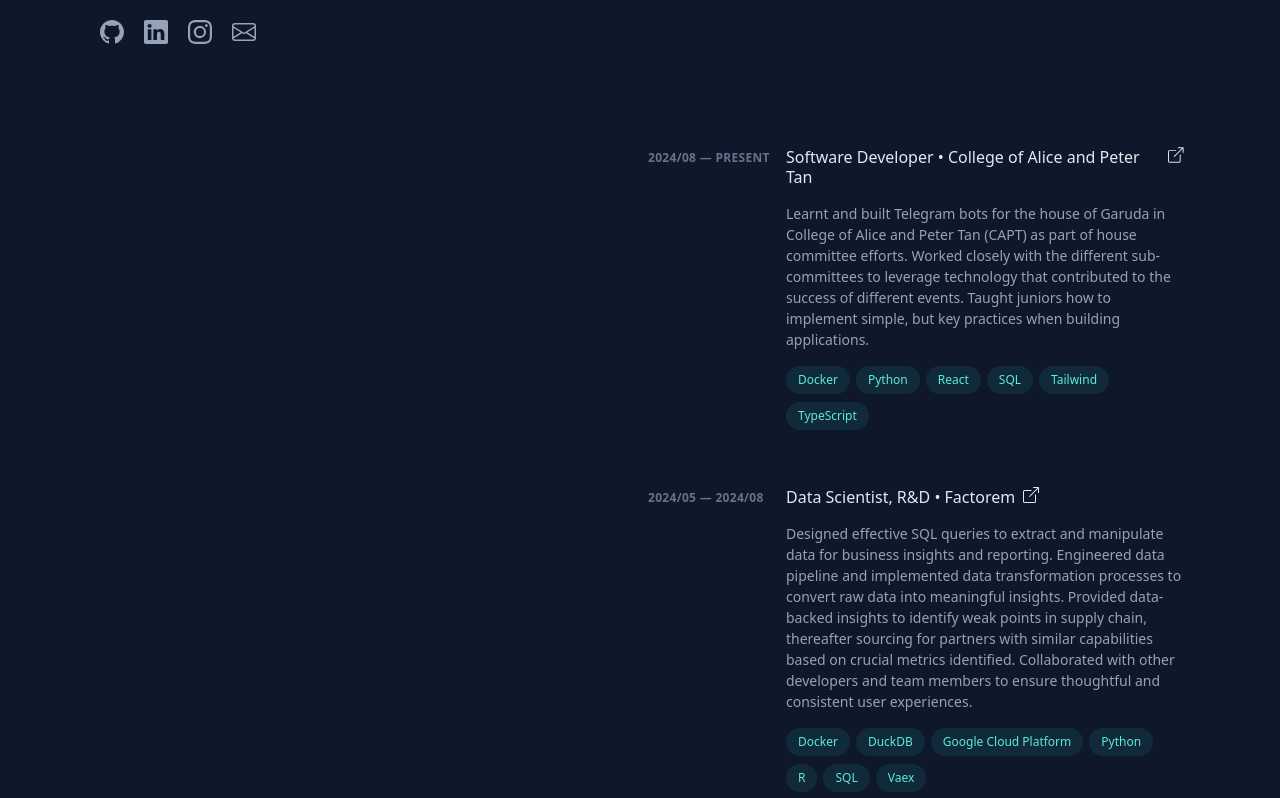
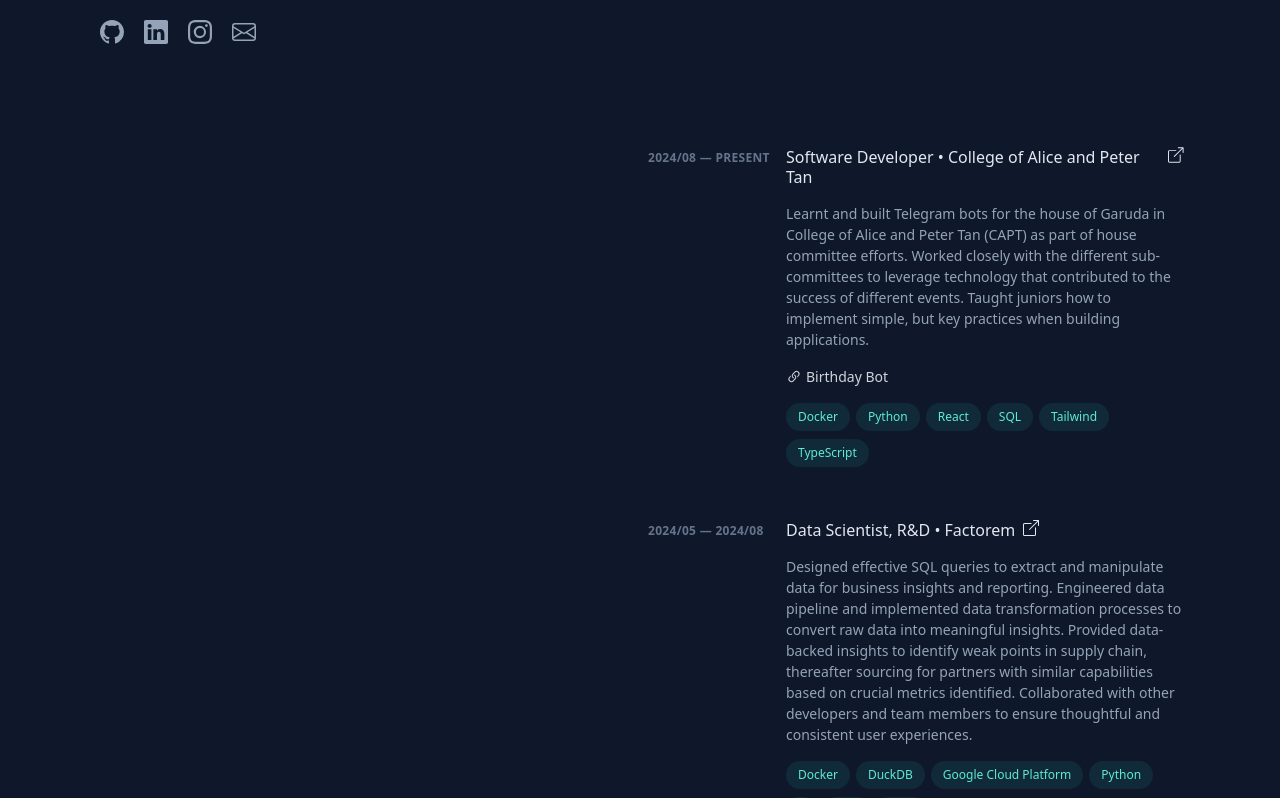
Before and after one commit to brianxlim/portfolio, a React (Vite) app: page / in a window 1280 px wide. Shown: the part 660-1458 px from the top of the page. Built offline with nearby package versions, Linux system fonts and the light colour scheme.

Commit message:
Added hyperlink details for experience card

```diff
--- a/src/assets/experiences.json
+++ b/src/assets/experiences.json
@@ -14,6 +14,12 @@
                 "SQL",
                 "Docker",
                 "TypeScript"
+            ],
+            "details": [
+                {
+                    "label": "Birthday Bot",
+                    "link": "https://github.com/Garuda-Techs/GaruBdayBot"
+                }
             ]
         },
         {
@@ -31,7 +37,8 @@
                 "Vaex",
                 "R",
                 "Google Cloud Platform"
-            ]
+            ],
+            "details": []
         },
         {
             "startYear": "2023/08",
@@ -43,7 +50,8 @@
             "techStack": [
                 "Figma",
                 "Storytelling"
-            ]
+            ],
+            "details": []
         }
     ]
 }
--- a/src/components/ExperienceCard/ExperienceCard.tsx
+++ b/src/components/ExperienceCard/ExperienceCard.tsx
@@ -1,16 +1,10 @@
 import ExperienceProps from "../../types/ExperienceProps";
-import { BoxArrowUpRight } from "react-bootstrap-icons";
+import { BoxArrowUpRight, Link45deg } from "react-bootstrap-icons";
 import TechStack from "./TechStack";
 
 function ExperienceCard(props: ExperienceProps) {
     return (
         <li className="mb-12">
-            <a
-                href={props.url}
-                target="_blank"
-                rel="noreferrer noopener"
-                className="block group relative pb-1 transition-all sm:grid-cols-8 sm:gap-8 md:gap-4 lg:hover:!opacity-100 lg:group-hover/list:opacity-50"
-            >
             <div className="group relative grid pb-1 transition-all sm:grid-cols-8 sm:gap-8 md:gap-4 lg:hover:!opacity-100 lg:group-hover/list:opacity-50">
                 {/* Frosted glass effect */}
                 <div className="absolute -inset-x-4 -inset-y-4 z-0 hidden rounded-md transition motion-reduce:transition-none lg:-inset-x-6 lg:block lg:group-hover:bg-slate-800/50 lg:group-hover:shadow-[inset_0_1px_0_0_rgba(148,163,184,0.1)] lg:group-hover:drop-shadow-lg"></div>
@@ -24,21 +18,40 @@
                 <div className="z-10 sm:col-span-6">
                     <h3 className="font-medium leading-snug text-slate-200">
                         <div>
-                                <div
+                            <a
+                                href={props.url}
+                                target="_blank"
+                                rel="noreferrer noopener"
                                 className="inline-flex mb-4 items-baseline font-medium leading-tight text-slate-200 group-hover:text-teal-300 focus-visible:text-teal-300 group/link text-base"
                             >
+                                <span className="absolute -inset-x-4 -inset-y-2.5 hidden rounded md:-inset-x-6 md:-inset-y-4 lg:block"></span>
                                 <span>{props.role} • {props.location}</span>
                                 <BoxArrowUpRight
                                     className="w-4 ml-2 group-hover:-translate-y-1 group-hover:translate-x-1 transition-transform duration-150 ease-in-out"
                                 />
-                                </div>
+                            </a>
                         </div>
                     </h3>
                     <p className="text-sm leading-normal">{props.description}</p>
+                    {props.details && props.details.length > 0 && (
+                        <div className="mt-4 flex flex-row gap-2">
+                            {props.details.map((detail, index) => (
+                                <a
+                                    key={index}
+                                    href={detail.link}
+                                    target="_blank"
+                                    rel="noreferrer noopener"
+                                    className="text-gray-300 hover:text-teal-400 focus-visible:text-teal-400 text-sm leading-normal flex items-center mr-4"
+                                >
+                                    <Link45deg className="size-4 mr-1" />
+                                    {detail.label}
+                                </a>
+                            ))}
+                        </div>
+                    )}
                     <TechStack techStack={props.techStack} />
                 </div>
             </div>
-            </a>
         </li>
     );
 }
--- a/src/pages/Experience.tsx
+++ b/src/pages/Experience.tsx
@@ -16,6 +16,7 @@
                         location={experience.location}
                         description={experience.description}
                         techStack={experience.techStack}
+                        details={experience.details}
                     />
                 ))}
             </ol>
--- a/src/types/ExperienceProps.ts
+++ b/src/types/ExperienceProps.ts
@@ -1,3 +1,8 @@
+interface ExperienceDetail {
+    label: string;
+    link: string;
+}
+
 interface ExperienceProps {
     startYear: string;
     endYear: string;
@@ -6,6 +11,7 @@
     location: string;
     description: string;
     techStack: string[];
+    details?: ExperienceDetail[];
 }
 
 export default ExperienceProps
```
Lines whose indentation alone changed are shown as unchanged.
